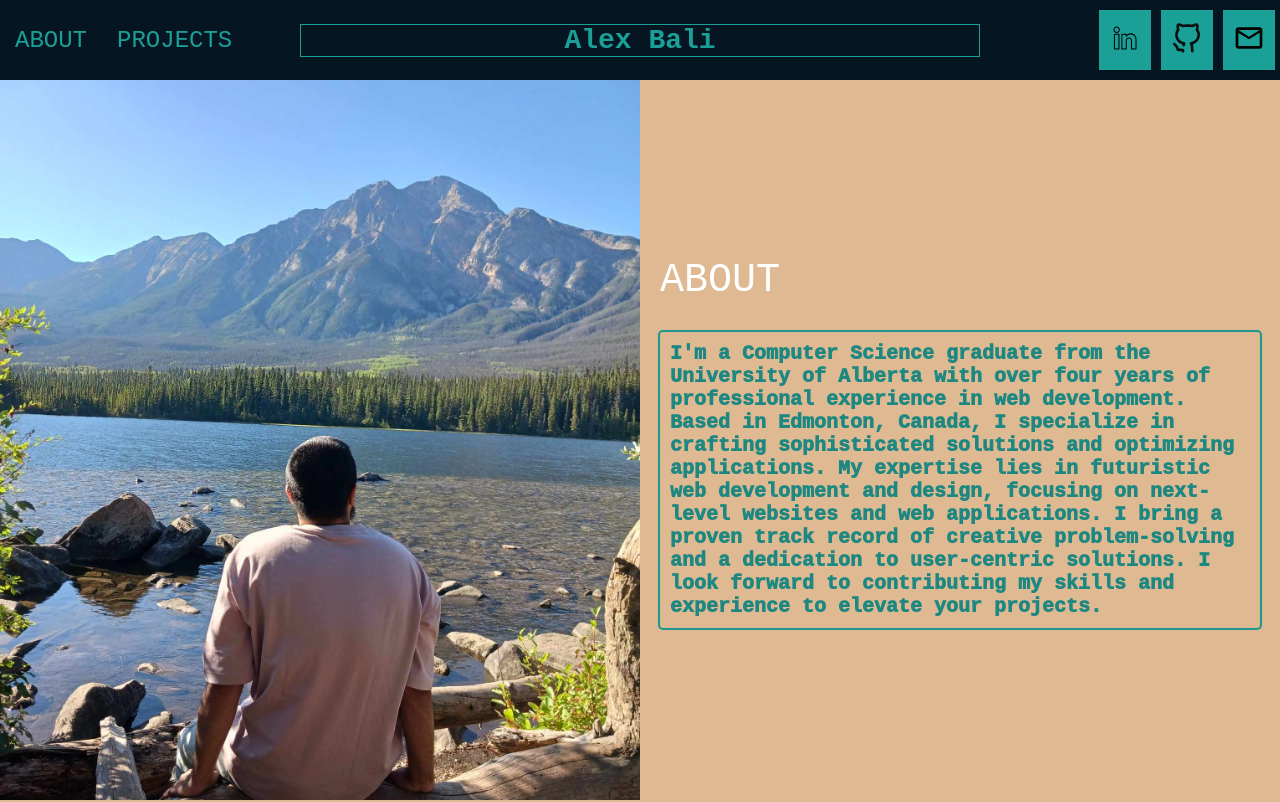
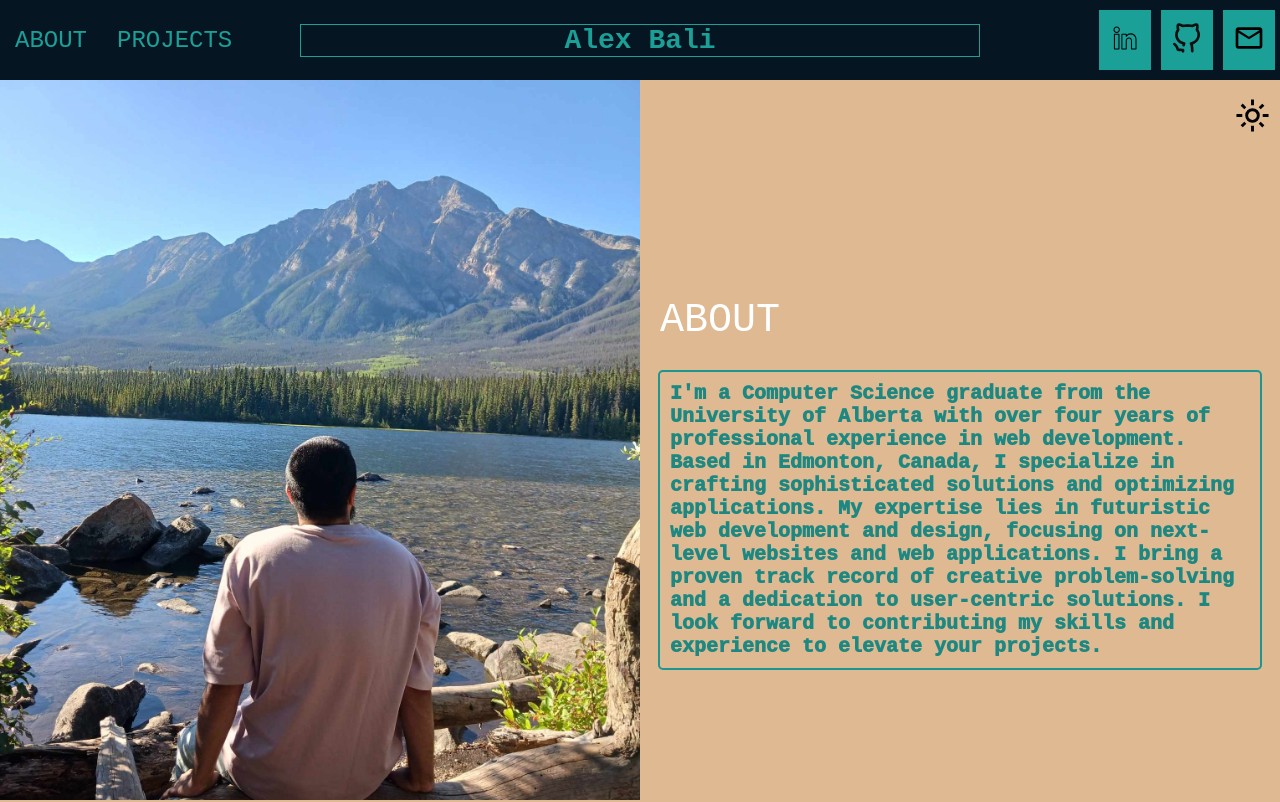
Before and after one commit to ballin-98/portfolio-website, a Vue app in the folder portfolio-application/: page / in a window 1280 px wide. Shown: the top 802 px of the page. Built offline with nearby package versions, Linux system fonts and the light colour scheme.

Commit message:
added in light and dark themes

```diff
--- a/portfolio-application/src/App.vue
+++ b/portfolio-application/src/App.vue
@@ -6,6 +6,7 @@
 
 <script setup lang="ts">
 import ContainerPage from "@/components/ContainerPage.vue";
+import "./global.css";
 </script>
 
 <style>
--- a/portfolio-application/src/components/AboutPage.vue
+++ b/portfolio-application/src/components/AboutPage.vue
@@ -1,9 +1,25 @@
 <template>
-  <div class="container" id="about-page">
+  <div
+    class="container"
+    :class="darkMode ? 'dark-theme' : 'light-theme'"
+    id="about-page"
+  >
     <div class="left-container">
       <img src="/assets/alex.jpeg" alt="Your Image" />
     </div>
     <div class="right-container">
+      <div class="top-container">
+        <div
+          v-if="!darkMode"
+          class="button-container light-mode"
+          @click="toggleDarkMode"
+        >
+          <img src="/assets/light_mode.svg" alt="" />
+        </div>
+        <div v-else class="button-container dark-mode" @click="toggleDarkMode">
+          <img src="/assets/dark_mode.svg" alt="" />
+        </div>
+      </div>
       <div class="header">ABOUT</div>
       <div class="description">{{ description }}</div>
     </div>
@@ -11,6 +27,7 @@
 </template>
 
 <script setup lang="ts">
+import { darkMode, toggleDarkMode } from "@/composables/isDarkMode";
 const description = `I'm a Computer Science graduate from the University of Alberta with over four years of professional experience in web development. Based in Edmonton, Canada, I specialize in crafting sophisticated solutions and optimizing applications. My expertise lies in futuristic web development and design, focusing on next-level websites and web applications. I bring a proven track record of creative problem-solving and a dedication to user-centric solutions. I look forward to contributing my skills and experience to elevate your projects.`;
 </script>
 
@@ -37,17 +54,53 @@ const description = `I'm a Computer Science graduate from the University of Albe
   display: flex;
   flex: 1; /* Take up the remaining space */
   /* background-color: #889eb3; Placeholder background color for the right container */
-  background-color: #deb992;
-  justify-content: center;
+  background-color: var(--background-color);
+  justify-content: flex-start;
   align-items: center;
   flex-direction: column;
+}
+
+.top-container {
+  /* border: 2px solid white; */
+  display: flex;
+  height: 25vh;
+  width: 100%;
+  display: flex;
+  color: var(--background-color);
+  cursor: pointer;
+  justify-content: flex-end;
+}
+
+.button-container {
+  height: 50px;
+  width: 70px;
+  margin: 10px;
+  /* border: 2px solid white; */
+  display: flex;
+  /* justify-content: flex-start; */
+  align-items: center;
+  background-color: var(--dark-mode-container);
+  border-radius: 10%;
+}
+
+.light-mode {
+  justify-content: flex-end;
+}
+
+.dark-mode {
+  justify-content: flex-start;
+}
+
+.button-container img {
+  height: 35px;
+  width: 35px;
 }
 
 .header {
   display: flex;
   align-items: center; /* Center the content vertically */
 
-  color: #fff; /* White text color */
+  color: var(--text-color); /* White text color */
   width: calc(100% - 30px); /* Corrected syntax */
   font-size: 40px;
   height: 80px; /* Set a fixed height for the header */
@@ -60,7 +113,7 @@ const description = `I'm a Computer Science graduate from the University of Albe
   align-items: center; /* Center the content vertically */
   border: 2px solid #1c978f;
   border-radius: 5px;
-  background-color: #deb992; /* Red background color */
+  background-color: var(--background-color); /* Red background color */
   color: #1d8881; /* White text color */
   width: calc(100% - 60px);
   padding: 10px; /* Add padding for better visual appearance */
@@ -82,10 +135,19 @@ const description = `I'm a Computer Science graduate from the University of Albe
     /* height: 45vh; */
     justify-content: center;
   }
+  .top-container {
+    height: 60px;
+  }
+
+  .button-container {
+    height: 50px;
+    width: 70px;
+    margin: 5px 10px;
+  }
   .header {
     display: flex;
     align-items: center; /* Center the content vertically */
-    color: #fff; /* White text color */
+    color: var(--text-color); /* White text color */
     width: calc(100% - 40px); /* Corrected syntax */
     font-size: 32px;
     padding: 5px;
@@ -100,7 +162,7 @@ const description = `I'm a Computer Science graduate from the University of Albe
     align-items: center; /* Center the content vertically */
     border: 2px solid #1c978f;
     border-radius: 5px;
-    background-color: #deb992; /* Red background color */
+    background-color: var(--background-color); /* Red background color */
     color: #1d8881; /* White text color */
     width: calc(100% - 40px);
     padding: 5px; /* Add padding for better visual appearance */
--- a/portfolio-application/src/components/NavigationBar.vue
+++ b/portfolio-application/src/components/NavigationBar.vue
@@ -1,7 +1,10 @@
 <template>
-  <div class="nav-bar-container">
+  <div
+    class="nav-bar-container"
+    :class="darkMode ? 'dark-theme' : 'light-theme'"
+  >
     <div class="left-container">
-      <a @click="doSomething">
+      <a @click="scrollToTop">
         <div class="left-container-link">ABOUT</div>
       </a>
       <a href="#project-page">
@@ -32,7 +35,8 @@
 </template>
 
 <script setup lang="ts">
-const doSomething = () => {
+import { darkMode, toggleDarkMode } from "@/composables/isDarkMode";
+const scrollToTop = () => {
   window.scrollTo({
     top: 0,
     behavior: "smooth",
@@ -61,7 +65,7 @@ const doSomething = () => {
 
 .left-container-link {
   font-size: 24px;
-  color: #1ba098;
+  color: var(--navigation-text-color);
   padding: 10px;
   margin: 0px 5px;
 }
@@ -76,8 +80,8 @@ const doSomething = () => {
   flex-direction: row;
   flex: 1;
   margin: auto;
-  border: 1px solid #1ba098;
-  color: #1ba098;
+  border: 1px solid var(--navigation-text-color);
+  color: var(--navigation-text-color);
 }
 
 .logo {
@@ -92,7 +96,7 @@ const doSomething = () => {
   width: 300px;
   align-items: center; /* Center vertically */
   justify-content: flex-end;
-  color: #1ba098;
+  color: var(--navigation-text-color);
 }
 
 .image-container {
@@ -101,7 +105,7 @@ const doSomething = () => {
   align-items: center; /* Center vertically */
   padding: 10px;
   margin: 0px 5px;
-  background-color: #1ba098;
+  background-color: var(--navigation-text-color);
 }
 
 .image-container img {
@@ -129,7 +133,7 @@ const doSomething = () => {
 
   .left-container-link {
     font-size: 20px;
-    color: white;
+    color: var(--text-color);
   }
 
   .left-container-link:hover {
--- a/portfolio-application/src/components/ProjectsPage.vue
+++ b/portfolio-application/src/components/ProjectsPage.vue
@@ -1,5 +1,9 @@
 <template>
-  <div class="projects-page-container" id="project-page">
+  <div
+    class="projects-page-container"
+    :class="darkMode ? 'dark-theme' : 'light-theme'"
+    id="project-page"
+  >
     <div class="project-tag-container">
       <Tag
         v-for="tag in computedTagsToDisplay"
@@ -47,6 +51,7 @@ import Tag from "@/components/Tag.vue";
 import { TagDto } from "@/projectData";
 import { allTags } from "@/data/tagData";
 import { CircularArray } from "@/helpers/dataStructures";
+import { darkMode } from "@/composables/isDarkMode";
 
 // refs
 const tagsToDisplay: Ref<TagDto[]> = ref(allTags);
@@ -179,7 +184,7 @@ const checkForOverlap = (tags: TagDto[]) => {
 <style scoped>
 .projects-page-container {
   height: 90vh;
-  background-color: #deb992;
+  background-color: var(--background-color);
   display: flex;
   justify-content: center;
   align-items: center;
--- /dev/null
+++ b/portfolio-application/src/composables/isDarkMode.ts
@@ -0,0 +1,7 @@
+import { ref } from "vue";
+
+export const darkMode = ref(false);
+
+export const toggleDarkMode = () => {
+  darkMode.value = !darkMode.value;
+};
--- /dev/null
+++ b/portfolio-application/src/global.css
@@ -0,0 +1,13 @@
+.dark-theme {
+  --background-color: #380d34; /* Dark theme background color */
+  --text-color: #8f8d8d; /* Dark theme text color */
+  --dark-mode-container: #8f8d8d;
+  --navigation-text-color: #8f8d8d;
+}
+
+.light-theme {
+  --background-color: #deb992; /* Dark theme background color */
+  --text-color: #ffffff; /* Dark theme text color */
+  --dark-mode-container: #deb992;
+  --navigation-text-color: #1ba098;
+}
```
Also changed, not shown: portfolio-application/public/assets/dark_mode.svg (added), portfolio-application/public/assets/light_mode.svg (added).
